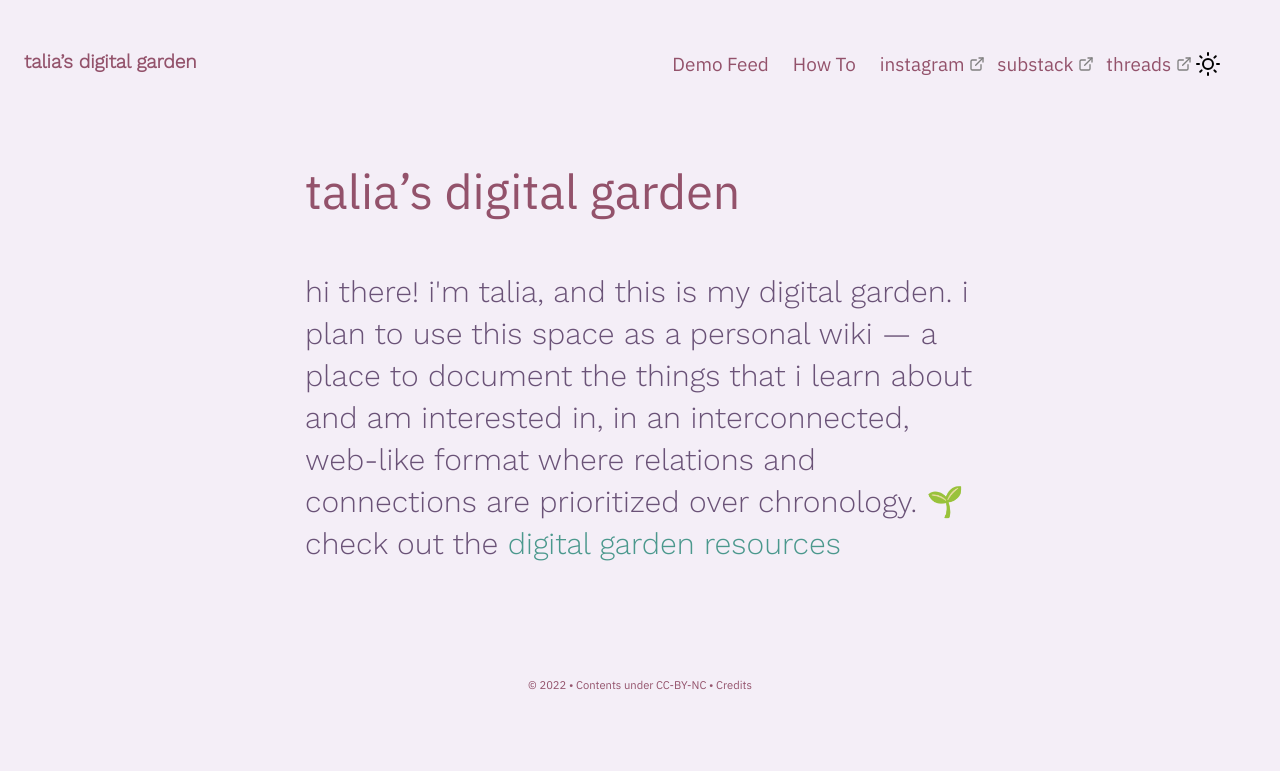
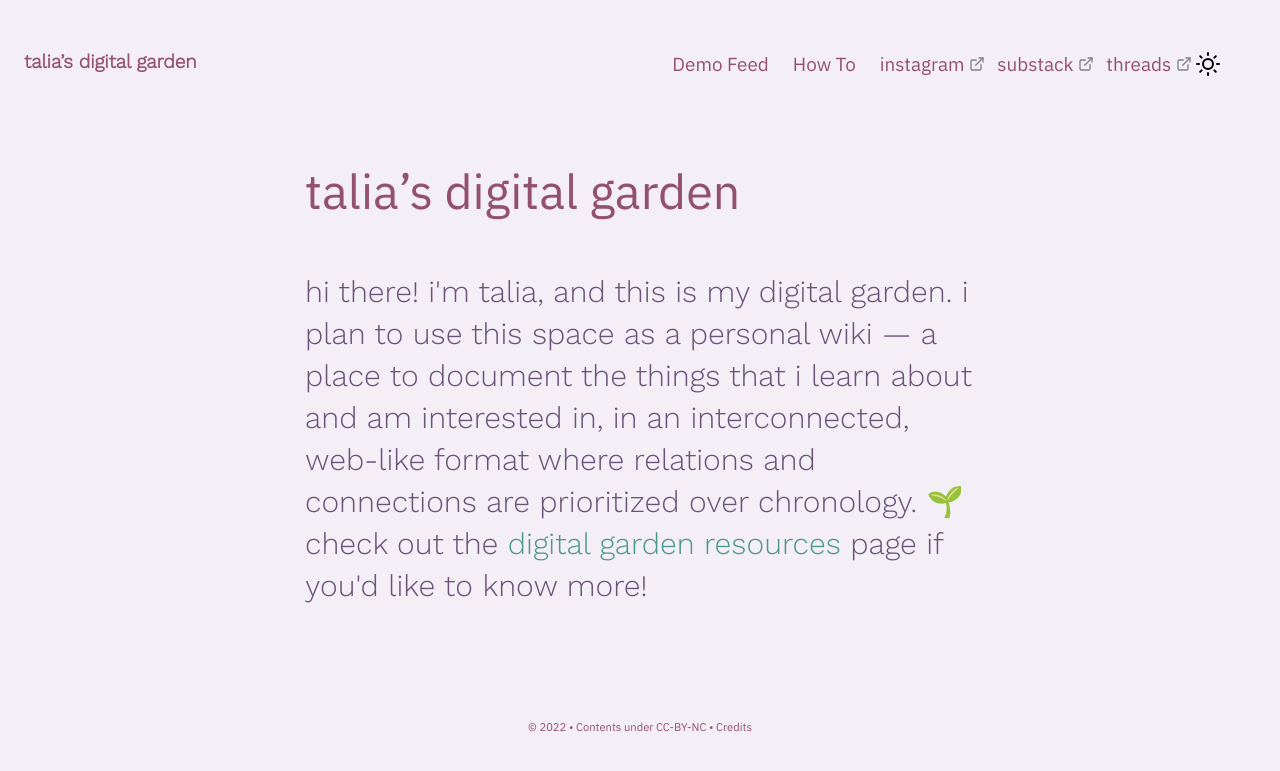
Before and after one commit to taliaisonline/taliaisonline.github.io, a Jekyll site: the page built from pages/index.md, in a window 1280 px wide. Shown: the top 771 px of the page. Built offline with Jekyll 4.4.1, drawn with Linux system fonts in a browser that asks for light colours.

Commit message:
Update Homepage.html

```diff
--- a/_includes/Homepage.html
+++ b/_includes/Homepage.html
@@ -2,6 +2,6 @@
     <div class="jumbo">{{site.heading}} </div>
     <div class="home-sub-text"> <h3>
         hi there! i'm talia, and this is my digital garden. i plan to use this space as a personal wiki — a place to document the things that i learn about and am interested in, in an interconnected, web-like format where relations and connections are prioritized over chronology. 🌱
-        check out the <a href="{{ '/digital-garden-resources' | relative_url }}">digital garden resources</a>
+        check out the <a href="{{ '/digital-garden-resources' | relative_url }}">digital garden resources</a> page if you'd like to know more!
         </h3>
 </div> </div>
```
